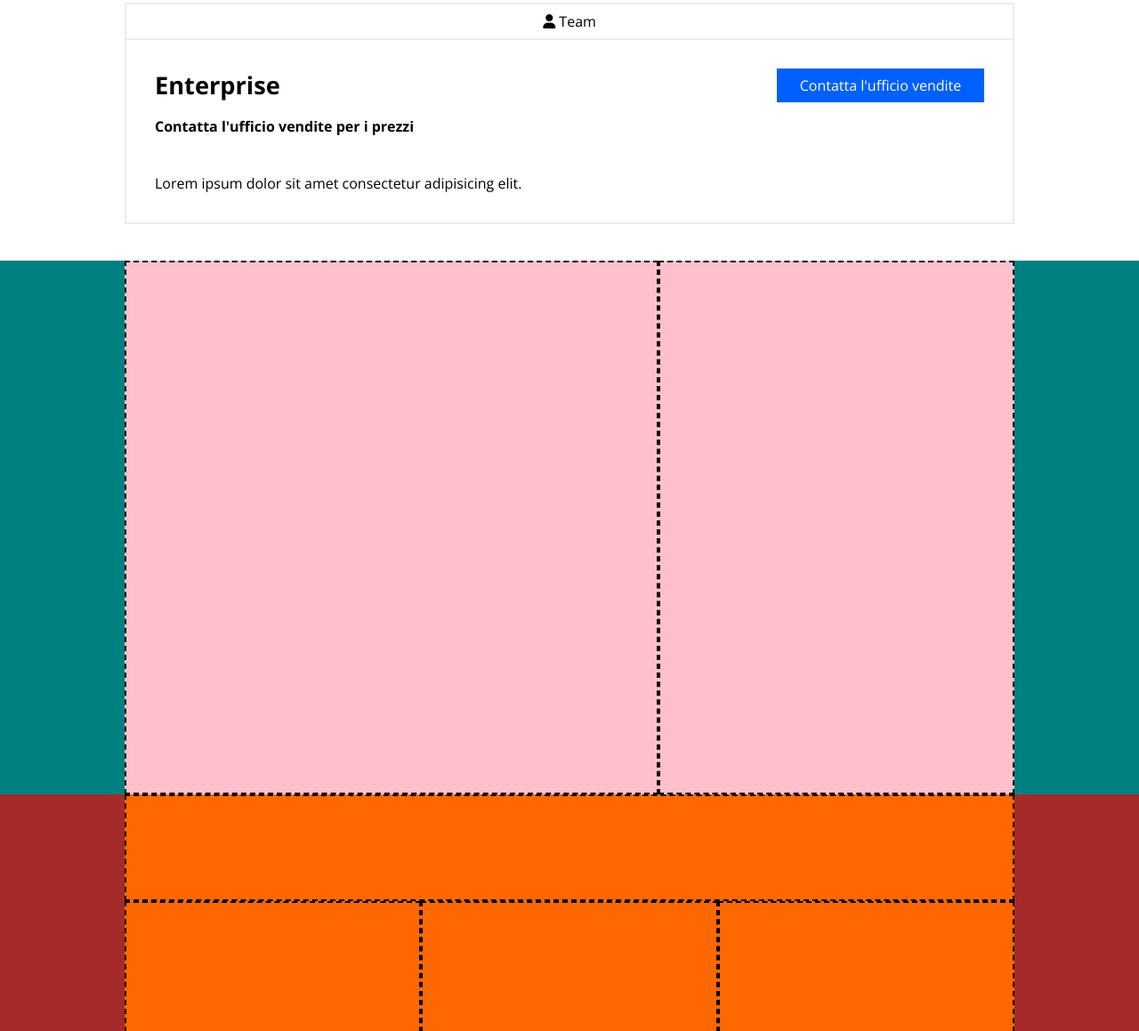
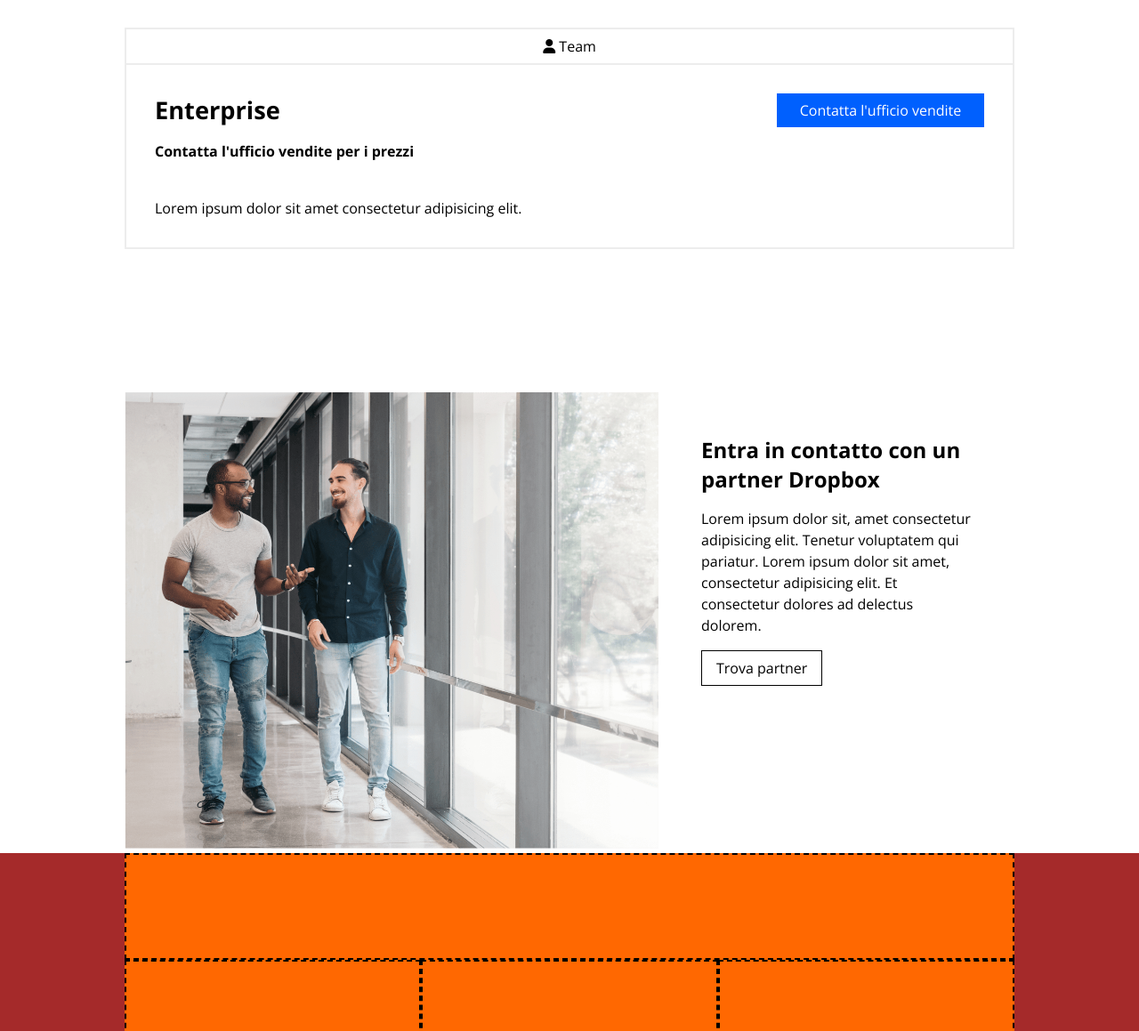
Before and after one commit to MonteDeveloper/htmlcss-dropbox, a plain HTML site: page index.html in a window 1280 px wide. Shown: the part 2086-3245 px from the top of the page at 89% size. Drawn offline with nearby package versions, Linux system fonts and the light colour scheme.

Commit message:
style(main): partner section

```diff
--- a/css/main.css
+++ b/css/main.css
@@ -96,6 +96,10 @@ h2{
     font-size: 2.5em;
 }
 
+h3{
+    font-size: 1.5em;
+}
+
 input[name="fatturazione"]{
     margin: 5em 0;
 }
@@ -122,13 +126,12 @@ a.jumboItem{
     transition: color .2s;
 }
 
-a.jumboItem:hover{
-    color: rgba(0, 0, 0, 0.5);
+/* ? IMAGES--------------------------------------- */
+img{
+    width: 100%;
 }
 
-/* ? IMAGES--------------------------------------- */
 img[alt="jumbo"]{
-    width: 100%;
     position: absolute;
     top: 0;
     left: 0;
@@ -143,6 +146,15 @@ img[alt="jumbo"]{
     transition: background-color .2s;
 }
 
+.transparentButton{
+    color: black;
+    background: none;
+    border: 1px solid black;
+    padding: .5em 1em;
+    transition: border, color .2s;
+    font-size: 1em;
+}
+
 /* ? HOVER---------------------------------------- */
 a.navItem:hover{
     text-decoration: underline;
@@ -150,7 +162,19 @@ a.navItem:hover{
 
 .blueButton:hover{
     background-color: #0061feb9;
+}
+
+a.jumboItem:hover{
+    color: rgba(0, 0, 0, 0.5);
+}
+
+button:hover, a:hover{
     cursor: pointer;
+}
+
+.transparentButton:hover{
+    border: 1px solid rgba(0, 0, 0, 0.5);
+    color: rgba(0, 0, 0, 0.5);
 }
 
 /* ? MARGIN & PADDING----------------------------- */
@@ -158,6 +182,7 @@ a.navItem:hover{
 .smallTopPadding { padding-top: .6em; }
 .smallRowPadding { padding-top: 1em; padding-bottom: 1em; }
 .mediumRowPadding { padding-top: 3em; padding-bottom: 3em; }
+.mediumPadding { padding: 3rem; }
 /* margin */
 .smallRowMargin { margin-top: 1em; margin-bottom: 1em; }
 .smallBotMargin { margin-bottom: 1rem; }
@@ -170,6 +195,8 @@ a.navItem:hover{
 .bigMarginLeft { margin-left: 5em; }
 .bigMarginRight { margin-right: 5em; }
 .bigTopMargin { margin-top: 5em;}
+.bigRowMargin { margin-top: 5em; margin-bottom: 5em;}
+.hugeTopMargin { margin-top: 10rem; }
 
 /* ? FLEX----------------------------------------- */
 .flexRow{ display: flex; flex-direction: row; }
--- a/index.html
+++ b/index.html
@@ -260,16 +260,18 @@
             </section>
 
             <!-- TROVA PARTNER -->
-            <section class="bgTeal">
-                <div class="flexRow centeredBox bgPink">
+            <section>
+                <div class="flexRow centeredBox hugeTopMargin">
                     <!-- immagine -->
-                    <div class="col60 hugeMinH bordSection">
-
+                    <div class="col60">
+                        <img src="./img/partner.png" alt="partner">
                     </div>
 
                     <!-- descrizione e bottone -->
-                    <div class="col40 hugeMinH bordSection">
-
+                    <div class="col40 mediumPadding">
+                        <h3>Entra in contatto con un partner Dropbox</h3>
+                        <p class="smallRowMargin">Lorem ipsum dolor sit, amet consectetur adipisicing elit. Tenetur voluptatem qui pariatur. Lorem ipsum dolor sit amet, consectetur adipisicing elit. Et consectetur dolores ad delectus dolorem.</p>
+                        <button class="transparentButton">Trova partner</button>
                     </div>
                 </div>
             </section>
```
